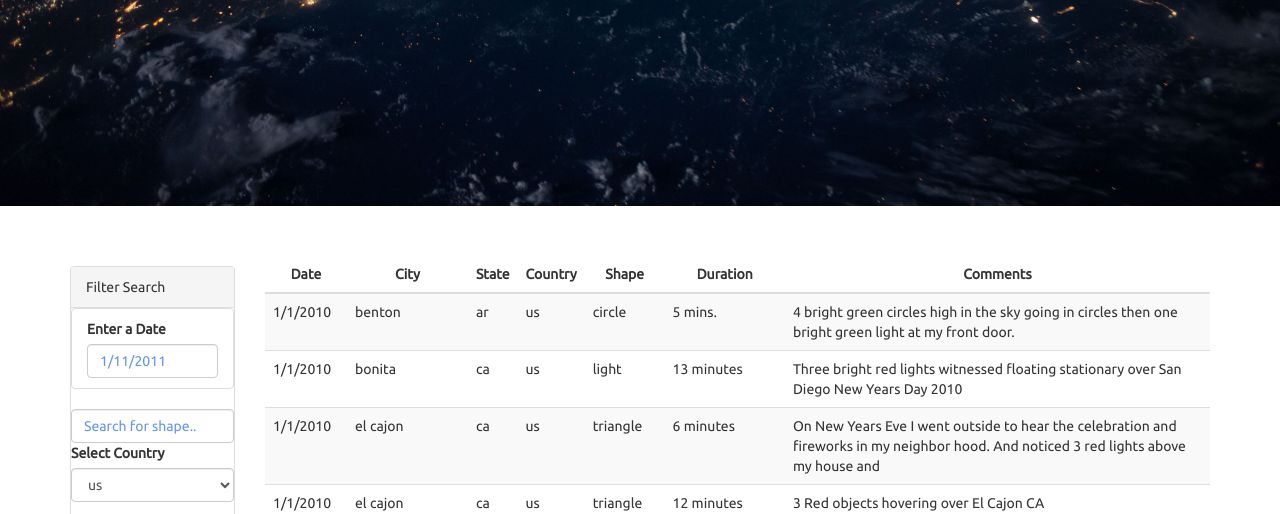
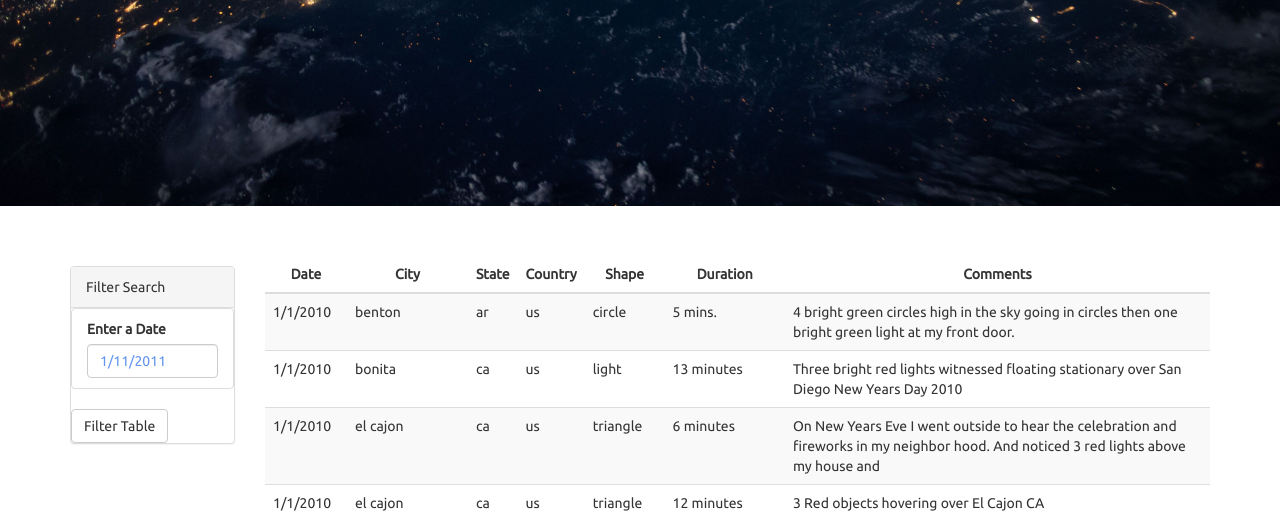
Before and after one commit to emharen/UFO-Javascript, a plain HTML site: page index.html in a window 1280 px wide. Shown: the part 406-920 px from the top of the page. Drawn offline with nearby package versions, Linux system fonts and the light colour scheme.

Commit message:
Add files via upload

```diff
--- a/index.html
+++ b/index.html
@@ -41,16 +41,6 @@
                       </li>
                     </ul>
                   </div>
-                  <div>
-                  <input class="form-control" type="text" id="myInput" onkeyup="myFunction()" placeholder="Search for shape..">
-                  </div>
-                  <div class="form-group">
-                    <label for="multiform">Select Country</label>
-                    <select class="form-control" id="multiform">
-                      <option>us</option>
-                      <option>ca</option>
-                    </select>
-                  </div>
                   <button id="filter-btn" type="submit" class="btn btn-default">Filter Table</button>
                 </form>
               </div>
```
